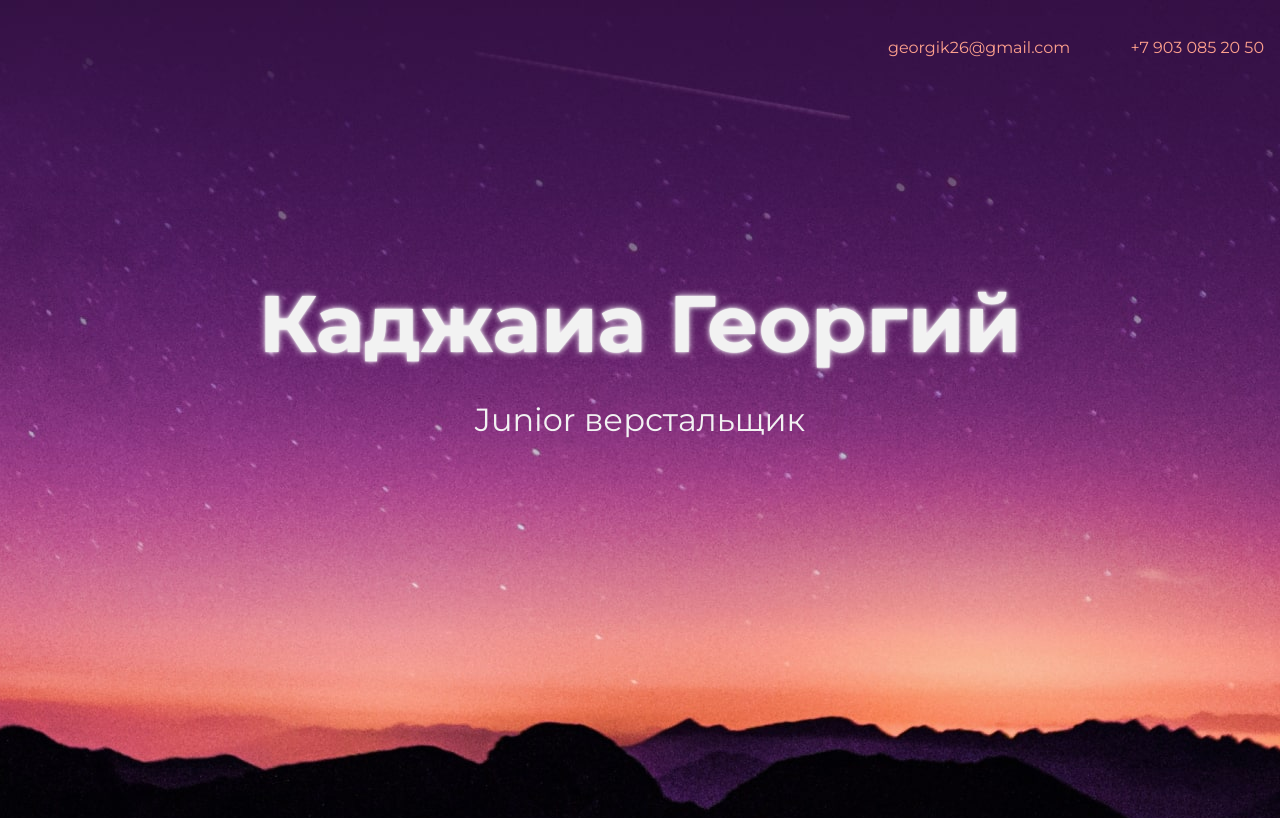
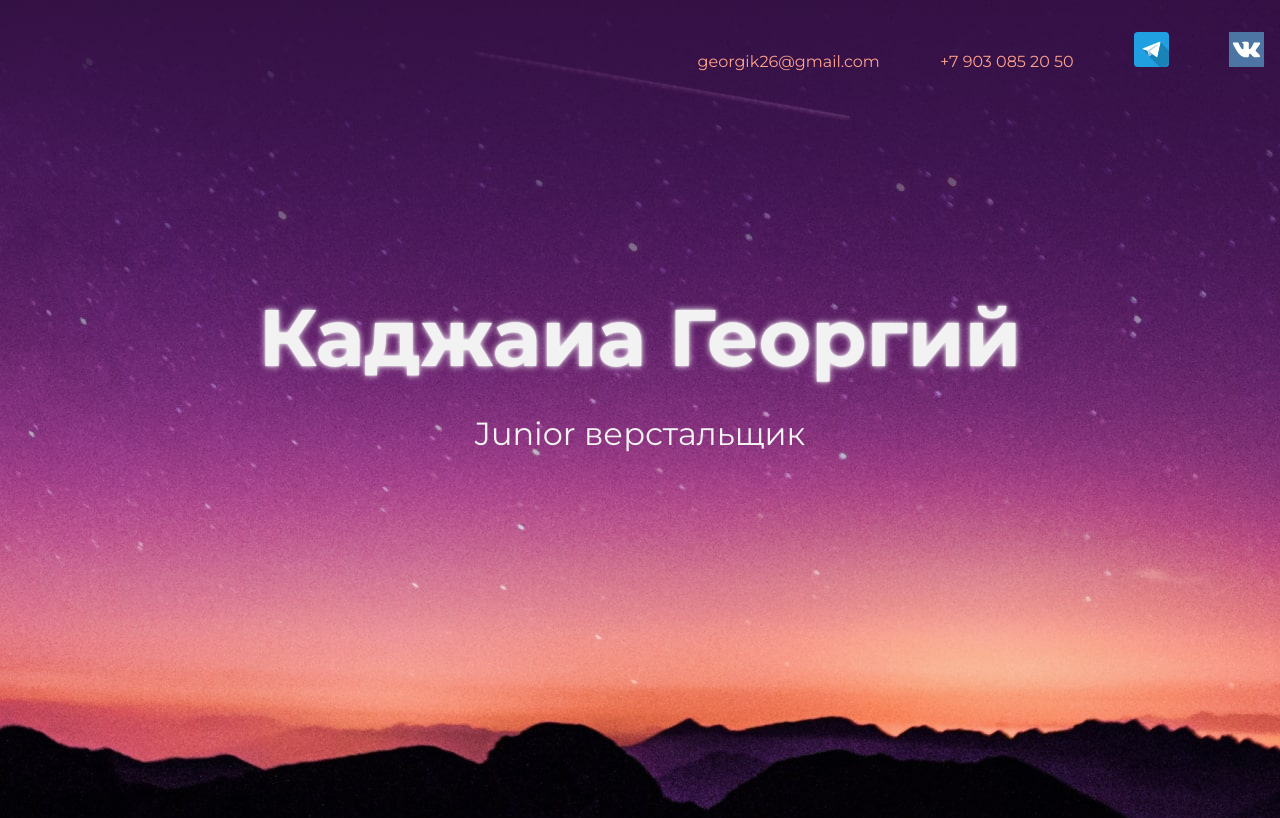
Before and after one commit to Qadzhaia/portfolioQadzhaia, a plain HTML site: page index.html in a window 1280 px wide. Shown: the top 818 px of the page. Drawn offline with Linux system fonts and the light colour scheme.

Commit message:
вава

```diff
--- a/index.html
+++ b/index.html
@@ -15,6 +15,8 @@
     <div class="container">
       <a href="mailto:georgik26@gmail.com">georgik26@gmail.com</a>
       <a href="tel:+79030852050">+7 903 085 20 50</a>
+      <a href="https://t.me/Qadzhaia" target="_blank"><img src="/img/icon-telegram.svg" alt="TelegramLogo"></a>
+      <a href="https://vk.com/georgiy.kadzh" target="_blank"><img src="/img/icon-vk.svg" alt="VKLogo"></a>
     </div>
   </header>
 
@@ -111,6 +113,8 @@
     <div class="container">
       <a class="footer-email" href="mailto:georgik26@gmail.com">georgik26@gmail.com</a>
       <a class="footer-phone" href="tel:+79030852050">+7 903 085 20 50</a>
+      <a href="https://t.me/Qadzhaia" target="_blank"><img src="/img/icon-telegram.svg" alt="TelegramLogo"></a>
+      <a href="https://vk.com/georgiy.kadzh" target="_blank"><img src="/img/icon-vk.svg" alt="VKLogo"></a>
     </div>
   </footer>
 </body>
```
Also changed, not shown: img/icon-telegram.svg (added), img/icon-vk.svg (added).
